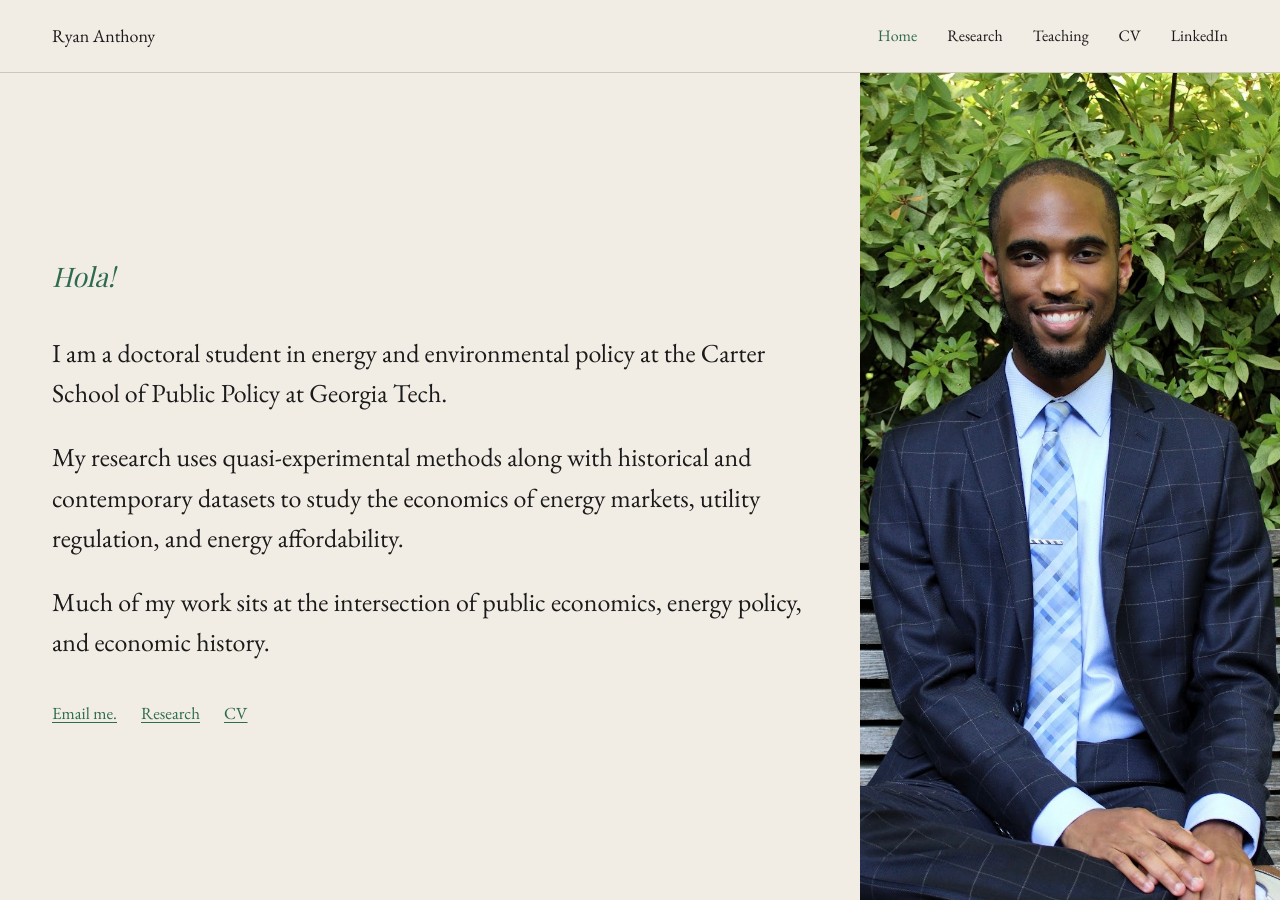
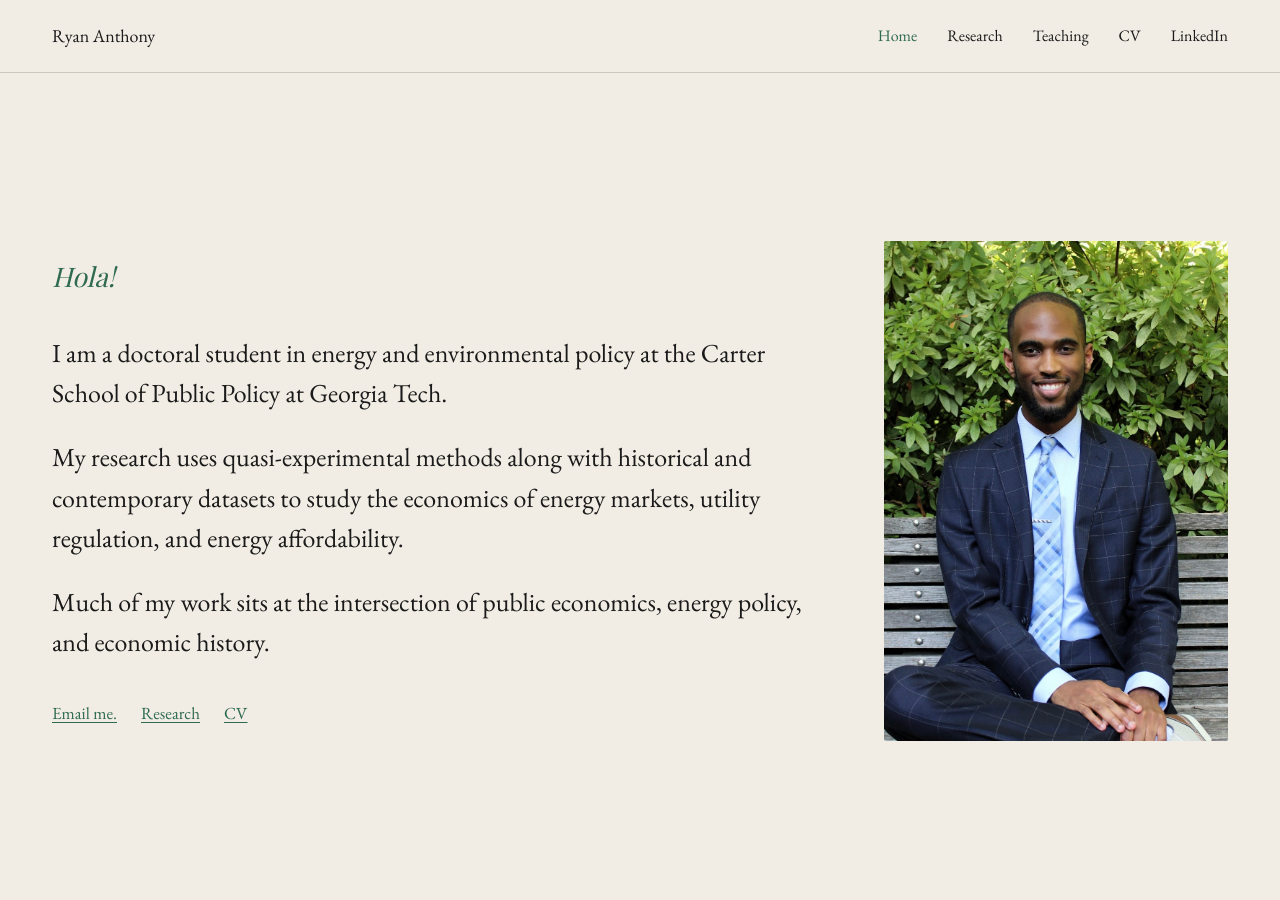
Before and after one commit to rant99/rant99.github.io, a Jekyll site: the page built from index.html, in a window 1280 px wide and 900 px high. Built offline with Jekyll 4.4.1, drawn with Linux system fonts in a browser that asks for light colours; some web fonts are replaced.

Commit message:
Add breathing room around profile photo

```diff
--- a/assets/css/main.css
+++ b/assets/css/main.css
@@ -128,16 +128,20 @@ a:hover { text-decoration: underline; text-underline-offset: 3px; }
 
 .hero-right {
   position: relative;
-  overflow: hidden;
-  background: var(--cream-dark);
+  display: flex;
+  align-items: center;
+  justify-content: center;
+  padding: 40px 52px 40px 24px;
 }
 
 .hero-right img {
   width: 100%;
-  height: 100%;
+  max-width: 380px;
+  height: 500px;
   object-fit: cover;
   object-position: center top;
   display: block;
+  border-radius: 2px;
 }
 
 .hero-photo-placeholder {
```
